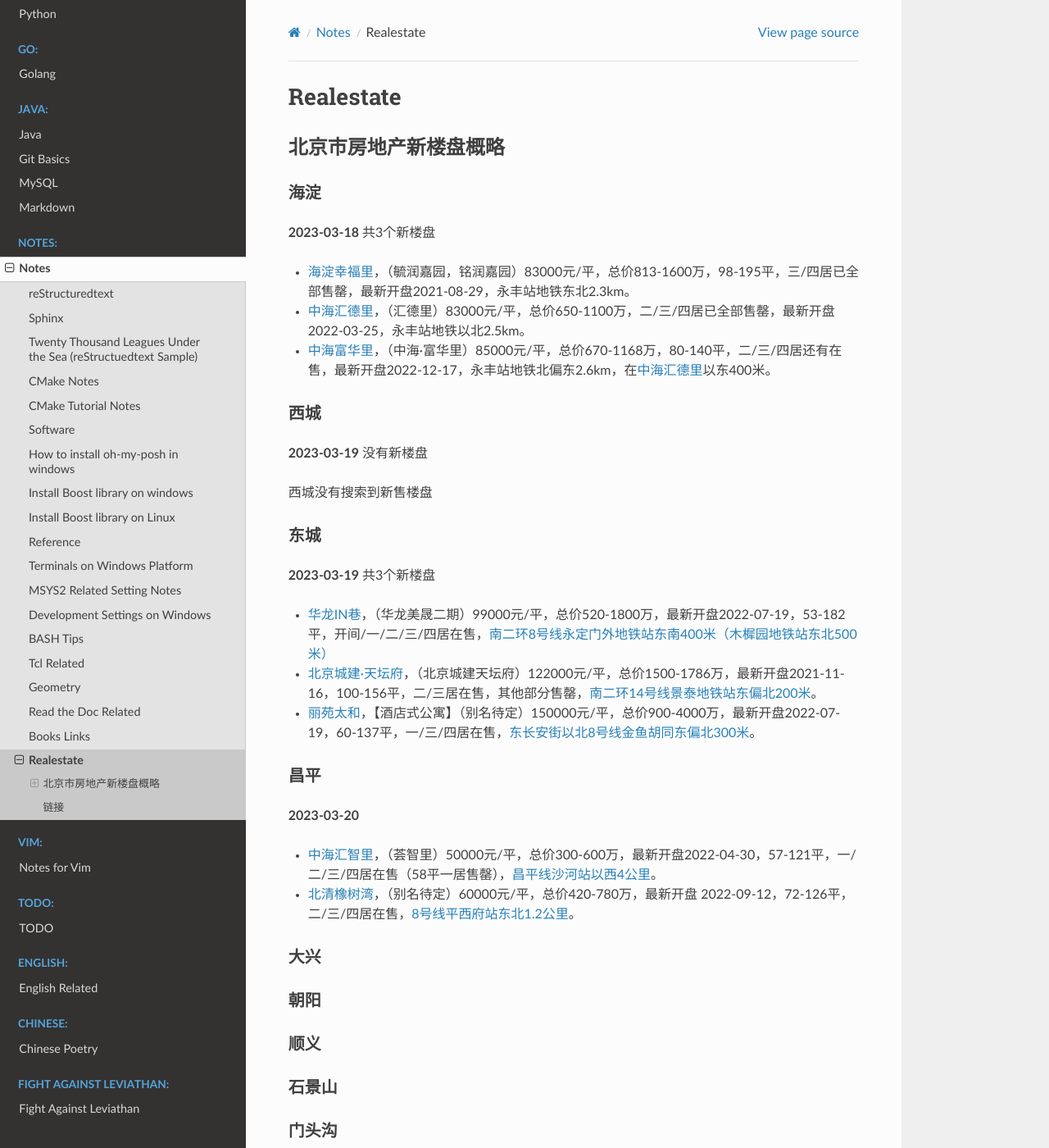
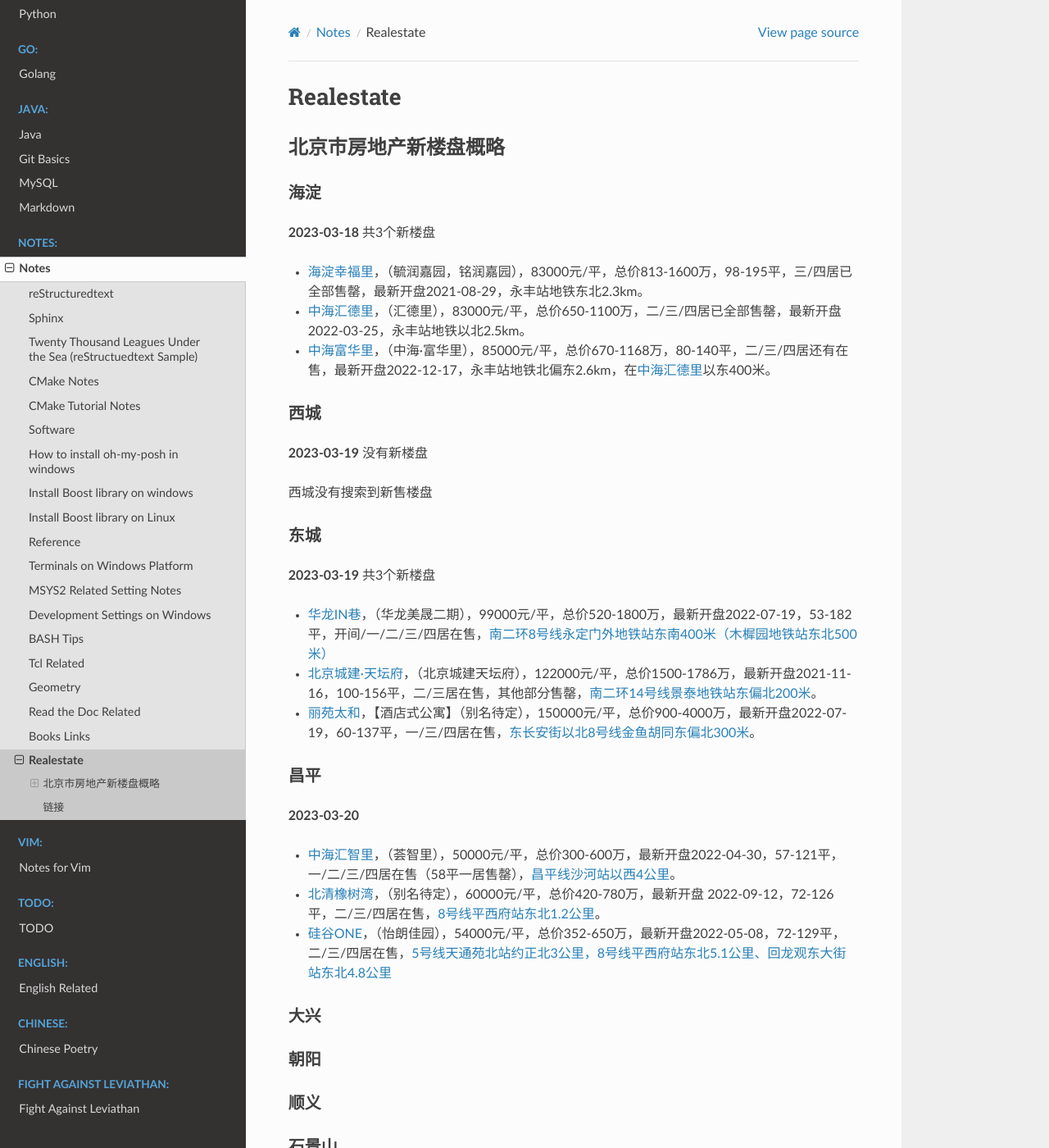
Before and after one commit to Pyrad/pyradnotes, a Sphinx documentation site: the page built from source/Notes/realestate.md, in a window 1280 px wide and 1400 px high. Shown: the whole window at 82% size. Built offline with Sphinx 7.4.7 and the Read the Docs theme 2.0.0, drawn with Linux system fonts in a browser that asks for light colours.

Commit message:
Realestate Changping district 硅谷ONE

```diff
--- a/source/Notes/realestate.md
+++ b/source/Notes/realestate.md
@@ -7,9 +7,9 @@
 
 **2023-03-18** 共3个新楼盘
 
-- [海淀幸福里](https://bj.fang.ke.com/loupan/p_hdxflbljmb/)，（毓润嘉园，铭润嘉园）83000元/平，总价813-1600万，98-195平，三/四居已全部售罄，最新开盘2021-08-29，永丰站地铁东北2.3km。
-- [中海汇德里](https://bj.fang.ke.com/loupan/p_zhhdlbmoox/)，（汇德里）83000元/平，总价650-1100万，二/三/四居已全部售罄，最新开盘2022-03-25，永丰站地铁以北2.5km。
-- [中海富华里](https://bj.fang.ke.com/loupan/p_zhfhlbmxmk/)，（中海·富华里）85000元/平，总价670-1168万，80-140平，二/三/四居还有在售，最新开盘2022-12-17，永丰站地铁北偏东2.6km，在[中海汇德里](https://bj.fang.ke.com/loupan/p_zhhdlbmoox/)以东400米。
+- [海淀幸福里](https://bj.fang.ke.com/loupan/p_hdxflbljmb/)，（毓润嘉园，铭润嘉园），83000元/平，总价813-1600万，98-195平，三/四居已全部售罄，最新开盘2021-08-29，永丰站地铁东北2.3km。
+- [中海汇德里](https://bj.fang.ke.com/loupan/p_zhhdlbmoox/)，（汇德里），83000元/平，总价650-1100万，二/三/四居已全部售罄，最新开盘2022-03-25，永丰站地铁以北2.5km。
+- [中海富华里](https://bj.fang.ke.com/loupan/p_zhfhlbmxmk/)，（中海·富华里），85000元/平，总价670-1168万，80-140平，二/三/四居还有在售，最新开盘2022-12-17，永丰站地铁北偏东2.6km，在[中海汇德里](https://bj.fang.ke.com/loupan/p_zhhdlbmoox/)以东400米。
 
 ### 西城
 
@@ -21,15 +21,16 @@
 
 **2023-03-19** 共3个新楼盘
 
-- [华龙IN巷](https://bj.fang.ke.com/loupan/p_hlINxbmxnd/)，（华龙美晟二期）99000元/平，总价520-1800万，最新开盘2022-07-19，53-182平，开间/一/二/三/四居在售，[南二环8号线永定门外地铁站东南400米（木樨园地铁站东北500米）](https://j.map.baidu.com/c3/t5bg)
-- [北京城建·天坛府](https://bj.fang.ke.com/loupan/p_bjcjttfbmiph/)，（北京城建天坛府）122000元/平，总价1500-1786万，最新开盘2021-11-16，100-156平，二/三居在售，其他部分售罄，[南二环14号线景泰地铁站东偏北200米](https://j.map.baidu.com/44/7_Ed)。
-- [丽苑太和](https://bj.fang.ke.com/loupan/p_lythbmryv/)，【酒店式公寓】（别名待定）150000元/平，总价900-4000万，最新开盘2022-07-19，60-137平，一/三/四居在售，[东长安街以北8号线金鱼胡同东偏北300米](https://j.map.baidu.com/4d/rNbg)。
+- [华龙IN巷](https://bj.fang.ke.com/loupan/p_hlINxbmxnd/)，（华龙美晟二期），99000元/平，总价520-1800万，最新开盘2022-07-19，53-182平，开间/一/二/三/四居在售，[南二环8号线永定门外地铁站东南400米（木樨园地铁站东北500米）](https://j.map.baidu.com/c3/t5bg)
+- [北京城建·天坛府](https://bj.fang.ke.com/loupan/p_bjcjttfbmiph/)，（北京城建天坛府），122000元/平，总价1500-1786万，最新开盘2021-11-16，100-156平，二/三居在售，其他部分售罄，[南二环14号线景泰地铁站东偏北200米](https://j.map.baidu.com/44/7_Ed)。
+- [丽苑太和](https://bj.fang.ke.com/loupan/p_lythbmryv/)，【酒店式公寓】（别名待定），150000元/平，总价900-4000万，最新开盘2022-07-19，60-137平，一/三/四居在售，[东长安街以北8号线金鱼胡同东偏北300米](https://j.map.baidu.com/4d/rNbg)。
 
 ### 昌平
 
 **2023-03-20**
-- [中海汇智里](https://bj.fang.ke.com/loupan/p_zhhzlbmpzd/)，（荟智里）50000元/平，总价300-600万，最新开盘2022-04-30，57-121平，一/二/三/四居在售（58平一居售罄），[昌平线沙河站以西4公里](https://j.map.baidu.com/2a/2und)。
-- [北清橡树湾](https://bj.fang.ke.com/loupan/p_bqxswbmtni/)，（别名待定）60000元/平，总价420-780万，最新开盘 2022-09-12，72-126平，二/三/四居在售，[8号线平西府站东北1.2公里](https://j.map.baidu.com/2b/yNcu)。
+- [中海汇智里](https://bj.fang.ke.com/loupan/p_zhhzlbmpzd/)，（荟智里），50000元/平，总价300-600万，最新开盘2022-04-30，57-121平，一/二/三/四居在售（58平一居售罄），[昌平线沙河站以西4公里](https://j.map.baidu.com/2a/2und)。
+- [北清橡树湾](https://bj.fang.ke.com/loupan/p_bqxswbmtni/)，（别名待定），60000元/平，总价420-780万，最新开盘 2022-09-12，72-126平，二/三/四居在售，[8号线平西府站东北1.2公里](https://j.map.baidu.com/2b/yNcu)。
+- [硅谷ONE](https://bj.fang.ke.com/loupan/p_ggONEbmqme/)，（怡朗佳园），54000元/平，总价352-650万，最新开盘2022-05-08，72-129平，二/三/四居在售，[5号线天通苑北站约正北3公里，8号线平西府站东北5.1公里、回龙观东大街站东北4.8公里](https://j.map.baidu.com/ce/GjOc)
 
 ### 大兴
 
```
